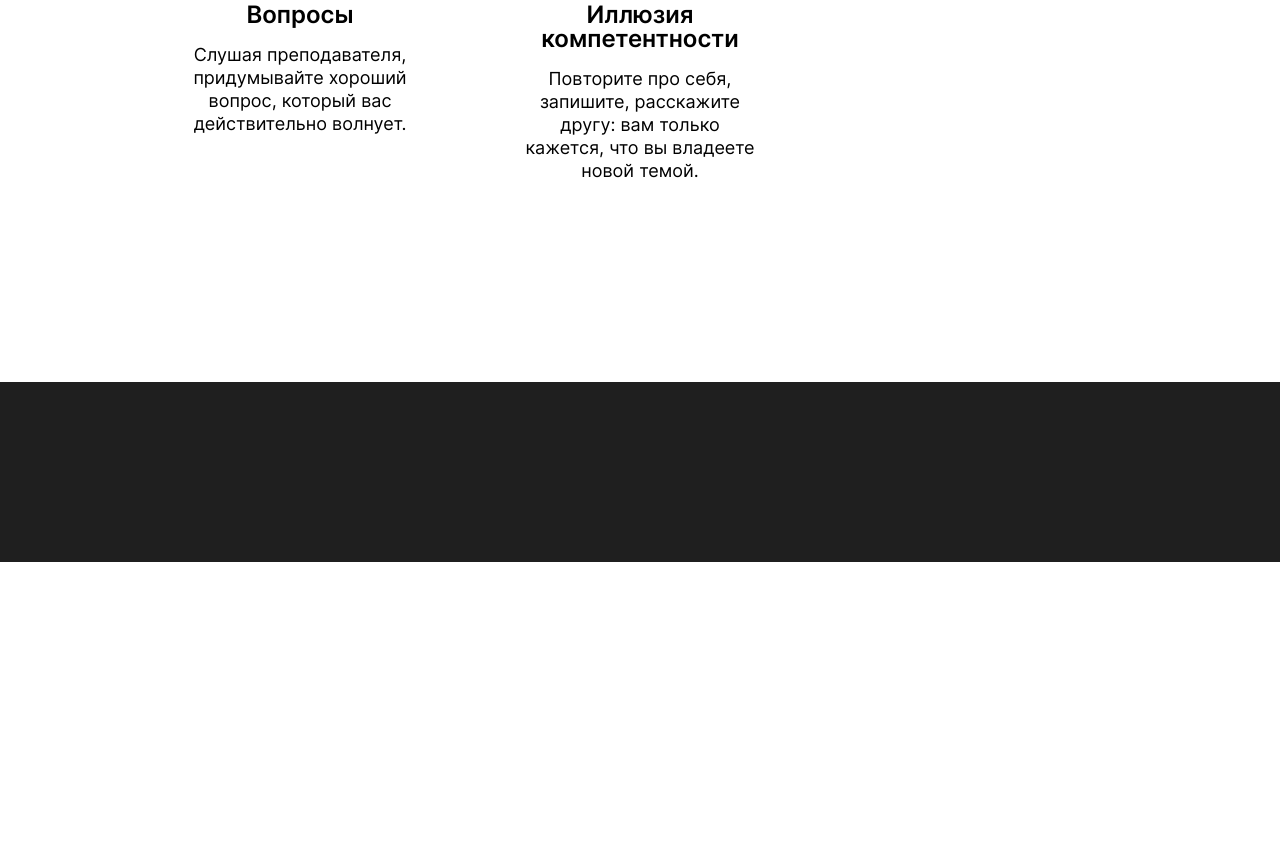
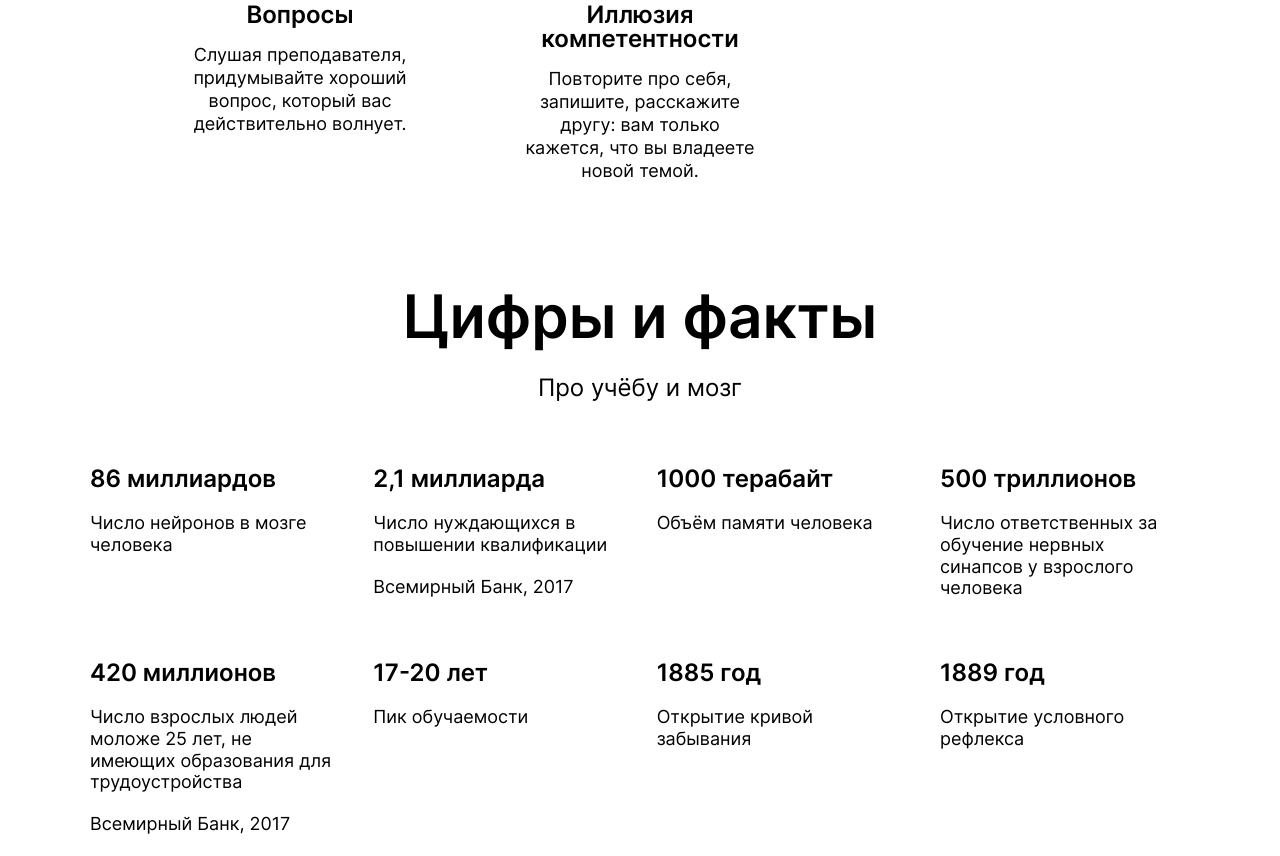
Before and after one commit to nikare/how-to-learn-plus, a plain HTML site: page index.html in a window 1280 px wide. Shown: the part 2164-3020 px from the top of the page. Drawn offline with Linux system fonts and the light colour scheme.

Commit message:
Added and styled digits section

```diff
--- a/blocks/subtitle/subtitle.css
+++ b/blocks/section-subtitle/section-subtitle.css
@@ -1,4 +1,4 @@
-.subtitle {
+.section-subtitle {
   text-align: center;
   max-width: 60%;
   font-size: 24px;
--- a/blocks/title/title.css
+++ b/blocks/section-title/section-title.css
@@ -1,4 +1,4 @@
-.title {
+.section-title {
   text-align: center;
   max-width: 60%;
   font-size: 60px;
--- a/blocks/table/__cell/table__cell.css
+++ b/blocks/table/__cell/table__cell.css
@@ -0,0 +1,4 @@
+.table__cell {
+  width: 250px;
+  margin-top: 60px;
+}
--- /dev/null
+++ b/blocks/table/__heading/table__heading.css
@@ -0,0 +1,6 @@
+.table__heading {
+  font-size: 24px;
+  line-height: 1.15;
+  font-weight: 600;
+  margin: 0;
+}
--- /dev/null
+++ b/blocks/table/__text/table__text.css
@@ -0,0 +1,5 @@
+.table__text {
+  font-size: 18px;
+  line-height: 1.2;
+  margin: 20px 0 0;
+}
--- a/blocks/table/table.css
+++ b/blocks/table/table.css
@@ -0,0 +1,9 @@
+.table {
+  display: flex;
+  justify-content: space-between;
+  flex-wrap: wrap;
+  list-style: none;
+  width: 1100px;
+  padding: 0;
+  margin: 0 auto;
+}
--- a/index.html
+++ b/index.html
@@ -97,7 +97,50 @@
           </ul>
         </section>
 
-        <section class="digits"></section>
+        <section class="digits">
+          <h2 class="section-title title">Цифры и факты</h2>
+          <p class="section-subtitle subtitle">Про учёбу и мозг</p>
+          <ul class="table">
+            <li class="table__cell">
+              <h3 class="table__heading">86 миллиардов</h3>
+              <p class="table__text">Число нейронов в мозге человека</p>
+            </li>
+            <li class="table__cell">
+              <h3 class="table__heading">2,1 миллиарда</h3>
+              <p class="table__text">Число нуждающихся в повышении квалификации</p>
+              <p class="table__text">Всемирный Банк, 2017</p>
+            </li>
+            <li class="table__cell">
+              <h3 class="table__heading">1000 терабайт</h3>
+              <p class="table__text">Объём памяти человека</p>
+            </li>
+            <li class="table__cell">
+              <h3 class="table__heading">500 триллионов</h3>
+              <p class="table__text">
+                Число ответственных за обучение нервных синапсов у взрослого человека
+              </p>
+            </li>
+            <li class="table__cell">
+              <h3 class="table__heading">420 миллионов</h3>
+              <p class="table__text">
+                Число взрослых людей моложе 25 лет, не имеющих образования для трудоустройства
+              </p>
+              <p class="table__text">Всемирный Банк, 2017</p>
+            </li>
+            <li class="table__cell">
+              <h3 class="table__heading">17-20 лет</h3>
+              <p class="table__text">Пик обучаемости</p>
+            </li>
+            <li class="table__cell">
+              <h3 class="table__heading">1885 год</h3>
+              <p class="table__text">Открытие кривой забывания</p>
+            </li>
+            <li class="table__cell">
+              <h3 class="table__heading">1889 год</h3>
+              <p class="table__text">Открытие условного рефлекса</p>
+            </li>
+          </ul>
+        </section>
 
         <section class="kaufman dark-block"></section>
 
--- a/pages/index.css
+++ b/pages/index.css
@@ -7,8 +7,8 @@
 /* mixins */
 @import url('../blocks/dark-block/dark-block.css');
 @import url('../blocks/link/link.css');
-@import url('../blocks/title/title.css');
-@import url('../blocks/subtitle/subtitle.css');
+@import url('../blocks/section-title/section-title.css');
+@import url('../blocks/section-subtitle/section-subtitle.css');
 
 /* page */
 @import url('../blocks/page/page.css');
@@ -52,17 +52,19 @@
 /* digits */
 @import url('../blocks/digits/digits.css');
 
+/* table */
+@import url('../blocks/table/table.css');
+@import url('../blocks/table/__cell/table__cell.css');
+@import url('../blocks/table/__cell/_theme/table__cell_theme_dark.css');
+@import url('../blocks/table/__heading/table__heading.css');
+@import url('../blocks/table/__text/table__text.css');
+
 /* kaufman */
 @import url('../blocks/kaufman/kaufman.css');
 
 /* resources */
 @import url('../blocks/resources/resources.css');
 
-/* table */
-@import url('../blocks/table/table.css');
-@import url('../blocks/table/__cell/table__cell.css');
-@import url('../blocks/table/__cell/_theme/table__cell_theme_dark.css');
-
 /* footer */
 @import url('../blocks/footer/footer.css');
 @import url('../blocks/footer/__logo/footer__logo.css');
```
